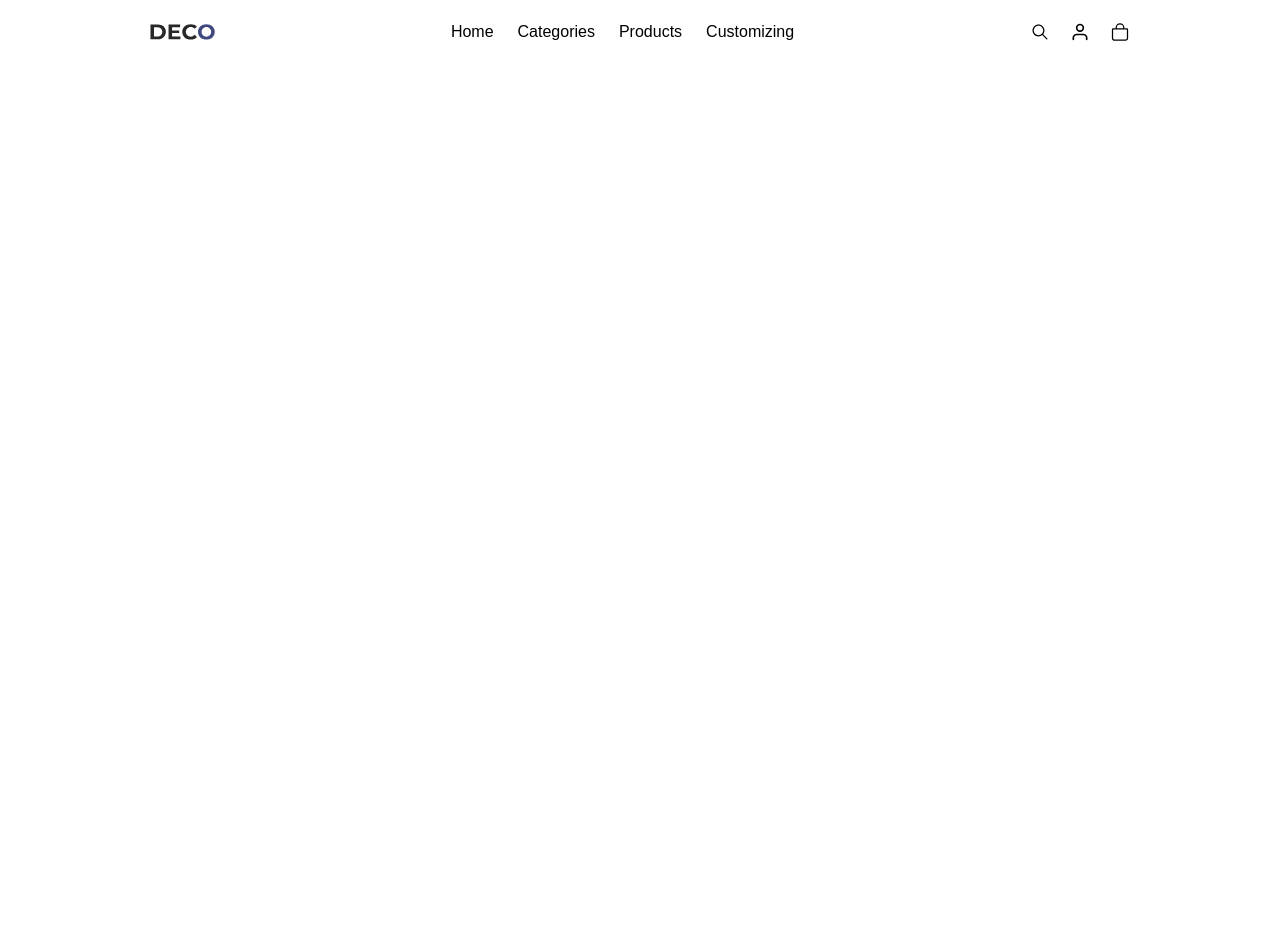
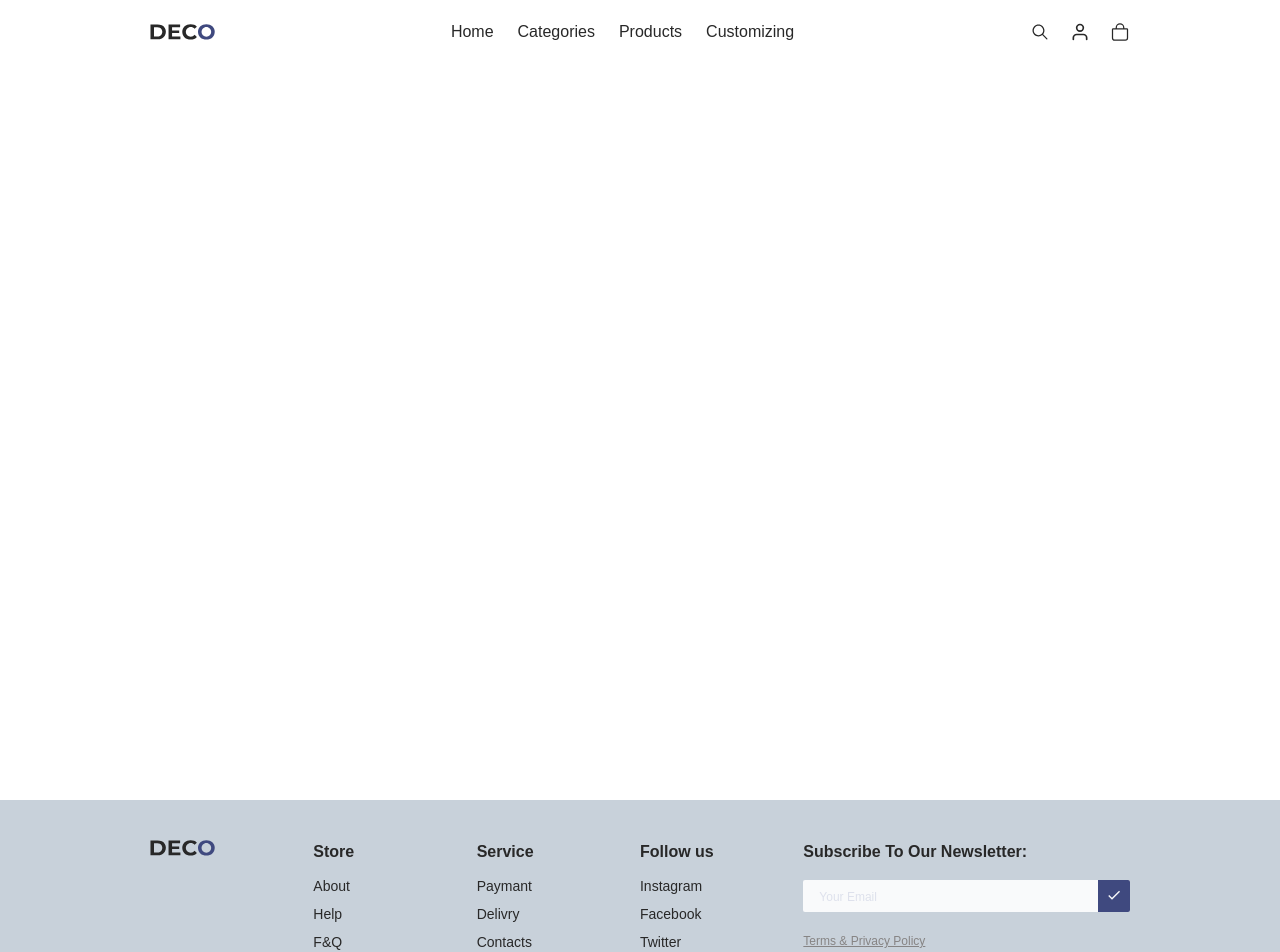
Before and after one commit to Th620/Forniture-ecommerce-app, a Next.js app in the folder frontend/: page / in a window 1280 px wide. Shown: the top 952 px of the page. Before the commit the page ends 800 px from the top, so only its background shows below. Built offline with nearby package versions, Linux system fonts and the light colour scheme.

Commit message:
making footer UI

```diff
--- a/frontend/app/globals.css
+++ b/frontend/app/globals.css
@@ -3,3 +3,9 @@
 @tailwind utilities;
 
 @import url("https://fonts.googleapis.com/css2?family=Lato:ital,wght@0,100;0,300;0,400;0,700;0,900;1,100;1,300;1,400;1,700;1,900&family=Montserrat:ital,wght@0,100..900;1,100..900&display=swap");
+
+*{
+    margin: 0;
+    padding: 0;
+    box-sizing: border-box;
+}
--- a/frontend/components/Footer.jsx
+++ b/frontend/components/Footer.jsx
@@ -1,7 +1,44 @@
+import { Logo } from "@/constants";
+import { footerSections } from "@/constants";
+import Image from "next/image";
+import Link from "next/link";
 import React from "react";
+import { MdDone } from "react-icons/md";
 
 const Footer = () => {
-  return <div></div>;
+  return (
+    <footer className="grid grid-cols-12 w-full py-10 px-150 bg-blueBg text-black font-montserrat">
+      <Link href={"/"} className="col-span-2">
+        <Image src={Logo} width={65} height={39} alt="logo" />
+      </Link>
+      {footerSections.map((item) => (
+        <ul key={item.id} className="col-span-2">
+          <li className="font-semibold pb-2">{item.title}</li>
+          <Link href={"/"}>
+            <li className="text-sm py-1">{item.links[0]}</li>
+          </Link>
+          <Link href={"/"}>
+            <li className="text-sm py-1">{item.links[1]}</li>
+          </Link>
+          <Link href={"/"}>
+            <li className="text-sm py-1">{item.links[2]}</li>
+          </Link>
+        </ul>
+      ))}
+      <div className="col-span-4">
+        <h6 className="font-semibold">Subscribe To Our Newsletter:</h6>
+        <form className="relative flex items-center w-full h-8 my-4">
+          <input type="email" name="email" placeholder="Your Email" className="rounded-sm w-full h-full placeholder:text-[12px] bg-white pl-4 placeholder:text-lightGray text-black pr-10" />
+          <button type="submit" className="absolute top-0 right-0 h-full aspect-square bg-navy rounded-e-sm flex justify-center items-center text-white">
+            <MdDone className="mb-[2px]" />
+          </button>
+        </form>
+        <Link href="/" className="text-gray text-[12px] underline">Terms & Privacy Policy</Link>
+      </div>
+      {/* <hr className="col-span-12 mb-1 mt-6 text-white opacity-70"/>
+      <p className="col-span-12 text-[10px] text-center text-gray">2024 @ All right reserved</p> */}
+    </footer>
+  );
 };
 
 export default Footer;
--- a/frontend/components/NavBar.jsx
+++ b/frontend/components/NavBar.jsx
@@ -25,7 +25,7 @@ const NavBar = () => {
 
   return (
     <nav
-      className={`font-montserrat fixed top-0 left-0 w-full flex justify-between items-center px-150 py-5 ${
+      className={`font-montserrat fixed top-0 left-0 w-full flex justify-between items-center px-150 py-5 text-black ${
         scrolled ? "bg-white" : "bg-transparent"
       }`}
     >
--- a/frontend/constants/index.js
+++ b/frontend/constants/index.js
@@ -24,17 +24,25 @@ const navLinks = [
 ];
 
 const navBtns = [
-    {
-        id: "search",
-        icon: <IoIosSearch/>
-    }, {
-        id: "profile",
-        icon: <FiUser/>
-    }, {
-        id: "bag",
-        icon: <IoBagOutline/>
-    }
-]
+  {
+    id: "search",
+    icon: <IoIosSearch />,
+  },
+  {
+    id: "profile",
+    icon: <FiUser />,
+  },
+  {
+    id: "bag",
+    icon: <IoBagOutline />,
+  },
+];
+
+const footerSections = [
+  { id: "store",title: "Store", links: ["About", "Help", "F&Q"] },
+  { id: "service",title: "Service", links: ["Paymant", "Delivry", "Contacts"] },
+  { id: "follow us",title: "Follow us", links: ["Instagram", "Facebook", "Twitter"] },
+];
 
 export { Logo };
-export { navLinks, navBtns };
+export { navLinks, navBtns, footerSections };
--- a/frontend/tailwind.config.js
+++ b/frontend/tailwind.config.js
@@ -25,6 +25,7 @@ module.exports = {
         bg: "#F4F5F7",
         blueBg: "#C8D1DA",
         gray: "#868484",
+        lightGray: "#DEE1EC",
       },
     },
   },
```
